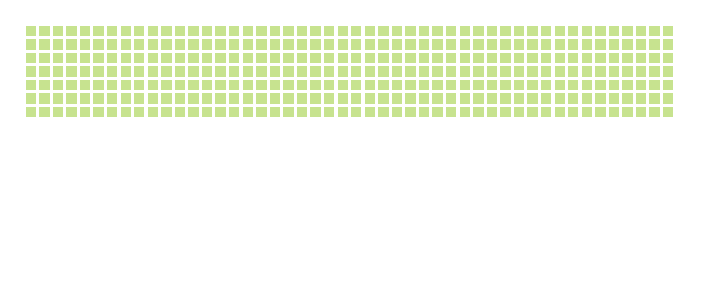
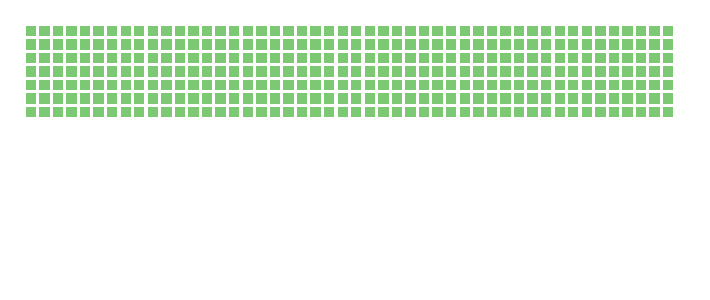
Before and after one commit to all-the-planet/earth-innovates-animations, a Svelte app: page / in a window 1280 px wide. Shown: the top 300 px of the page, without its empty margins (0-710 px from the left). Built offline with nearby package versions, Linux system fonts and the light colour scheme.

Commit message:
added colors for contributor classes c0 - c4

```diff
--- a/src/App.svelte
+++ b/src/App.svelte
@@ -58,9 +58,9 @@
   }
   .c0 { background: #eee }
   .c1 { background: rgb(199, 227, 143) }
-  .c2 { background: #eee }
-  .c3 { background: #eee }
-  .c4 { background: #eee }
+  .c2 { background: rgb(125, 200, 115) }
+  .c3 { background: rgb(42, 153, 64) }
+  .c4 { background: rgb(29, 96, 42) }
 </style>
 
 <!-- <progress value={$progress}></progress> -->
@@ -71,6 +71,6 @@
 
 <section class="year">
   {#each boxes as box (box)}
-    <div class="c1" transition:scale={{ duration: 1 }}></div>
+    <div class="c2" transition:scale={{ duration: 1 }}></div>
   {/each}
 </section>
```
